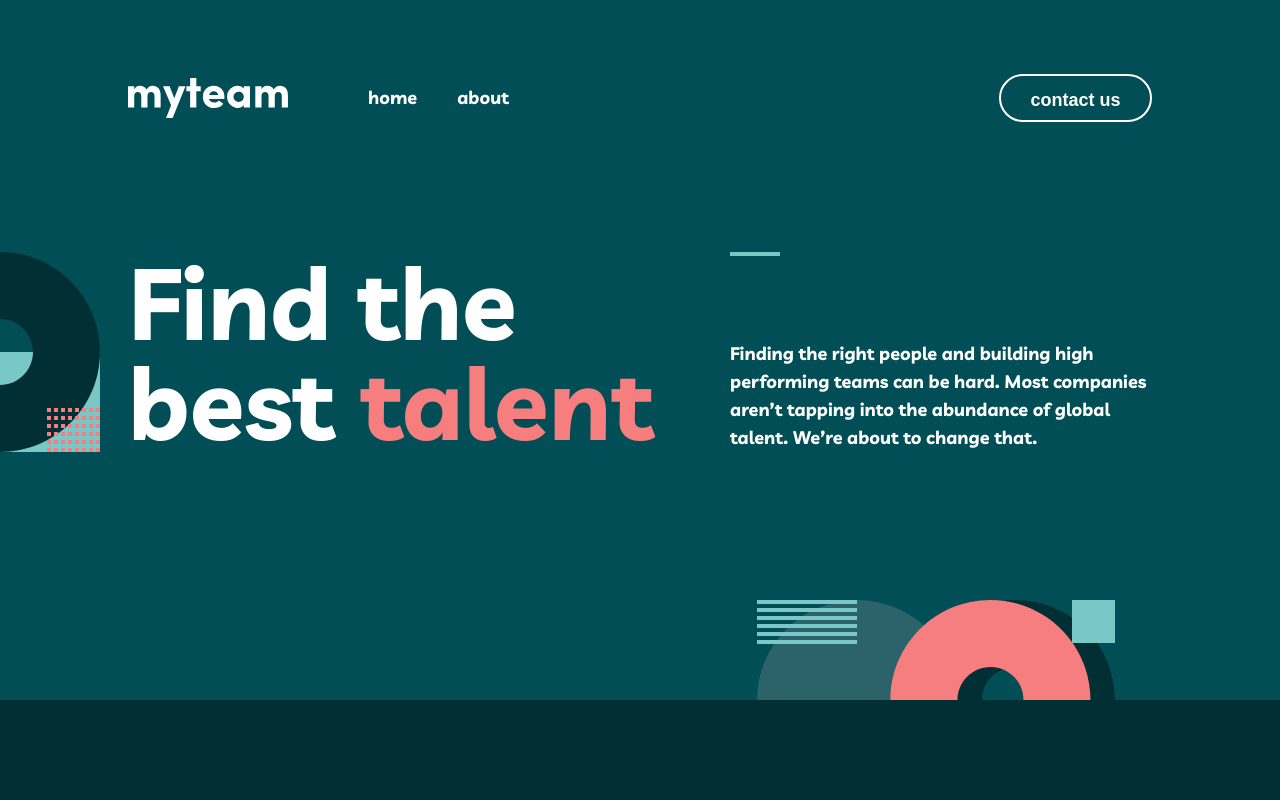
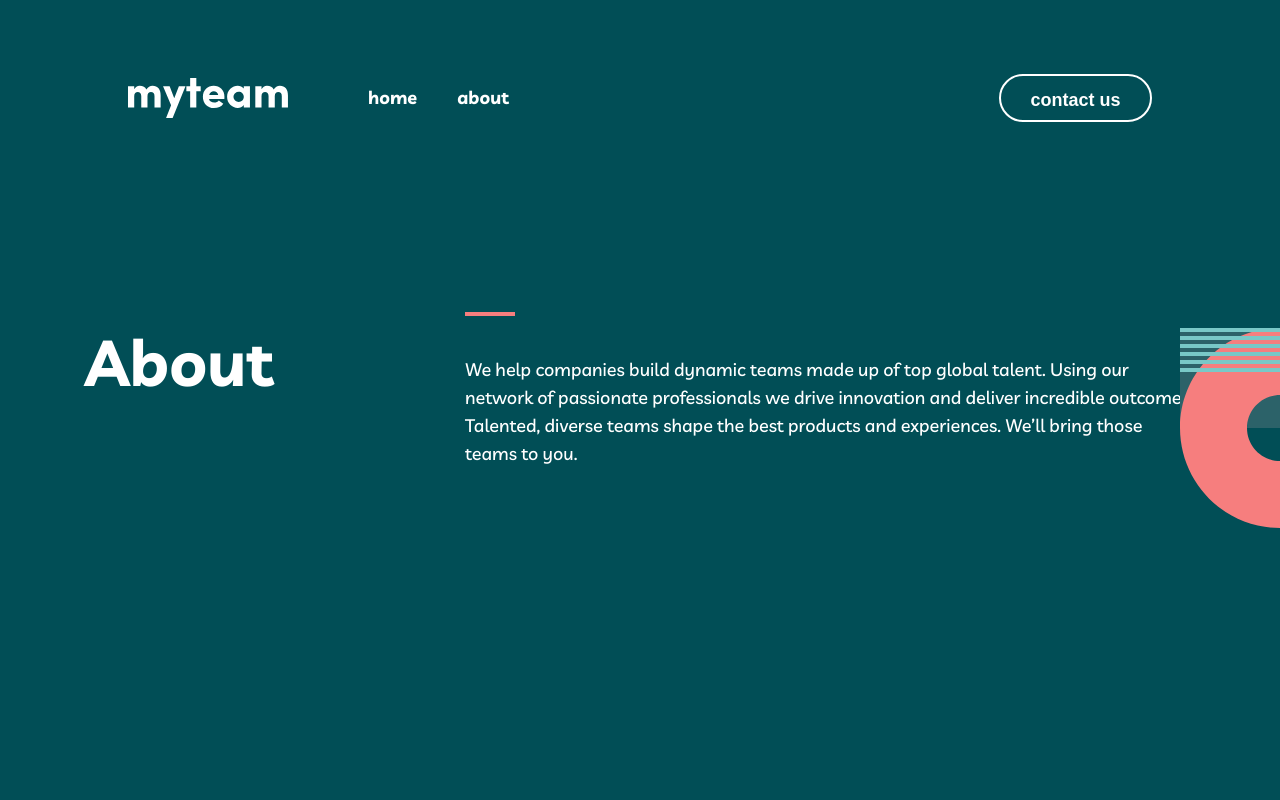
Before and after one commit to MichaelAffanyi/Trial, a React (Create React App) app: page / in a window 1280 px wide. Shown: the top 800 px of the page. Built offline with nearby package versions, Linux system fonts and the light colour scheme.

Commit message:
Add about top

```diff
--- a/src/App.css
+++ b/src/App.css
@@ -1,5 +1,5 @@
 body {
     background-color: #014E56;
     z-index: 2;
-    /* overflow-x: hidden; */
+    overflow-x: hidden;
 }
--- a/src/App.js
+++ b/src/App.js
@@ -2,14 +2,16 @@ import { useState } from 'react';
 import './App.css';
 // import Footer from './Components/Footer/Footer';
 import Header from './Components/Header/Header';
-import Home from './pages/Home/Home';
+import About from './pages/About/About';
+// import Home from './pages/Home/Home';
 
 function App() {
   const [isOpen, setIsOpen] = useState(false)
   return (
     <div className="App">
       <Header isOpen = {isOpen} setIsOpen = {setIsOpen}/>
-      <Home isOpen = {isOpen} setIsOpen = {setIsOpen}/>
+      {/* <Home isOpen = {isOpen} setIsOpen = {setIsOpen}/> */}
+      <About />
       {/* <Footer /> */}
     </div>
   );
--- /dev/null
+++ b/src/Components/About/Top/Top.js
@@ -0,0 +1,25 @@
+import React from 'react'
+import {
+    Container,
+} from './TopStyles'
+
+function Top() {
+  return (
+    <Container>
+    <div className='content'>
+        <div className='title'>
+            <span>About</span>
+        </div>
+        <div className='aside'>
+            <div className='line'></div>
+            <div className='article'>
+                <span>We help companies build dynamic teams made up of top global talent. Using our network of passionate professionals we drive innovation and deliver incredible outcomes. Talented, diverse teams shape the best products and experiences. We’ll bring those teams to you.</span>
+            </div>
+        </div>
+    </div>
+    <img src='./assets/bg-pattern-about-1-mobile-nav-1.svg' alt='' className='bg-image' />
+</Container>
+  )
+}
+
+export default Top
--- /dev/null
+++ b/src/Components/About/Top/TopStyles.js
@@ -0,0 +1,98 @@
+import styled from "styled-components";
+
+export const Container = styled.div`
+    position: relative;
+    height: 276px;
+    display: flex;
+    align-items: center;
+    justify-content: center;
+    overflow: hidden;
+
+    .bg-image {
+        position: absolute;
+        right: -100px;
+        bottom: 0;
+
+        @media (max-width: 950px) {
+            bottom: -100px;
+        }
+    }
+
+    .content {
+        width: 1110px;
+        height: 156px;
+        display: flex;
+        justify-content: space-between;
+
+        .title {
+            height: 100px;
+            width: 350px;
+            font-weight: 600;
+            font-size: 64px;
+            line-height: 100px;
+            color: #FFFFFF;
+
+            @media (max-width: 950px) {
+                width: 100%;
+            }
+
+        }
+
+        .aside {
+            width: 730px;
+            height: 156px;
+            display: flex;
+            flex-direction: column;
+            justify-content: space-between;
+
+            .line {
+                width: 50px;
+                height: 4px;
+                background-color: #F67E7E;
+
+                @media (max-width: 950px) {
+                    display: none;
+                }
+            }
+
+            .article {
+                font-weight: 500;
+                font-size: 18px;
+                line-height: 28px;
+                color: #FFFFFF;
+
+                @media (max-width: 950px) {
+                    width: 100%;
+                }
+
+                @media (max-width: 450px) {
+                    font-size: 15px;
+                    height: 196px;
+                    width: 327px;
+                }
+            }
+
+            @media (max-width: 950px) {
+                width: 530px;
+                height: 140px;
+                margin: 0 auto;
+            }
+        }
+
+        @media (max-width: 950px) {
+            width: 683px;
+            height: 220px;
+            flex-direction: column;
+            text-align: center;
+        }
+        @media (max-width: 450px) {
+            width: 327px;
+            height: 252px;
+        }
+    }
+
+    @media (max-width: 950px) {
+        height: 332px;
+        align-items: unset;
+    }
+`
--- /dev/null
+++ b/src/pages/About/About.js
@@ -0,0 +1,12 @@
+import React from 'react'
+import Top from '../../Components/About/Top/Top'
+
+function About() {
+  return (
+    <div>
+        <Top />
+    </div>
+  )
+}
+
+export default About
```
Also changed, not shown: src/pages/About/AboutStyles.js (added).
